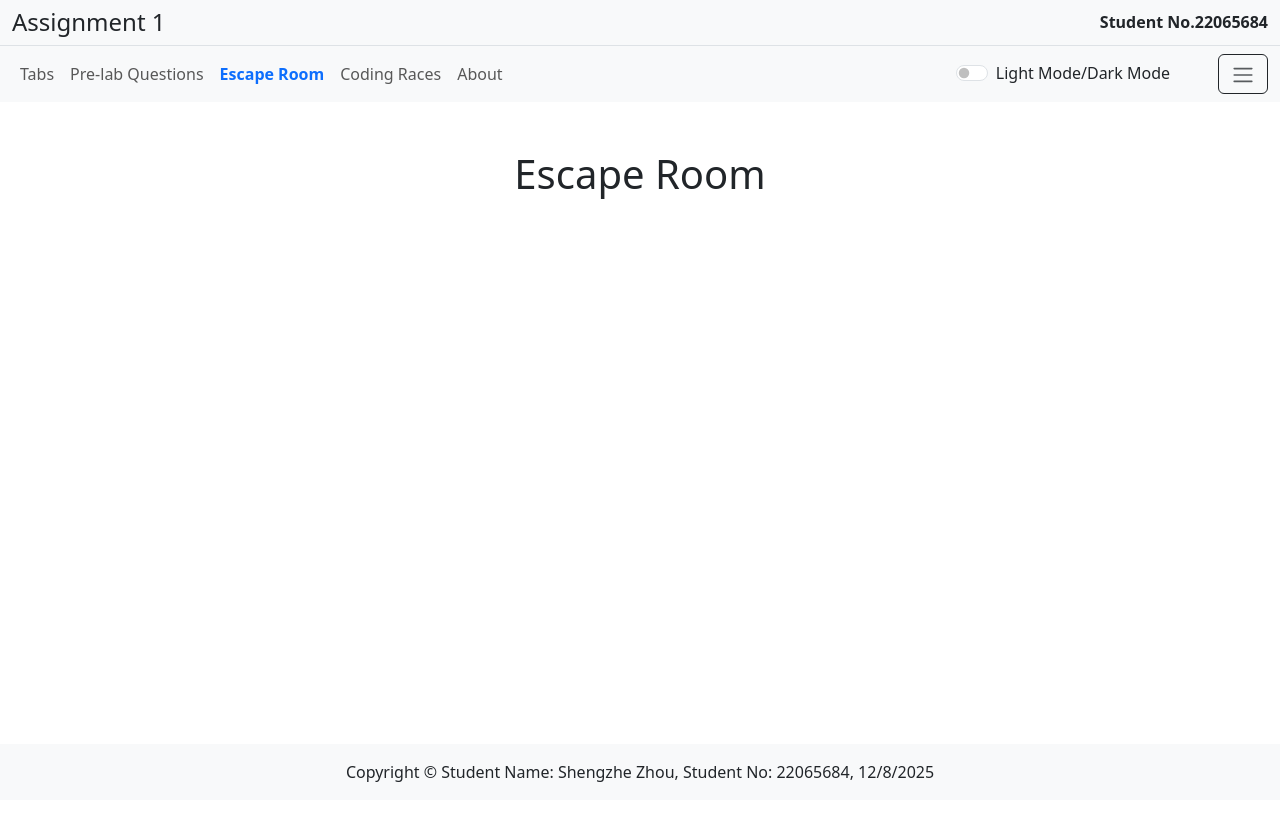
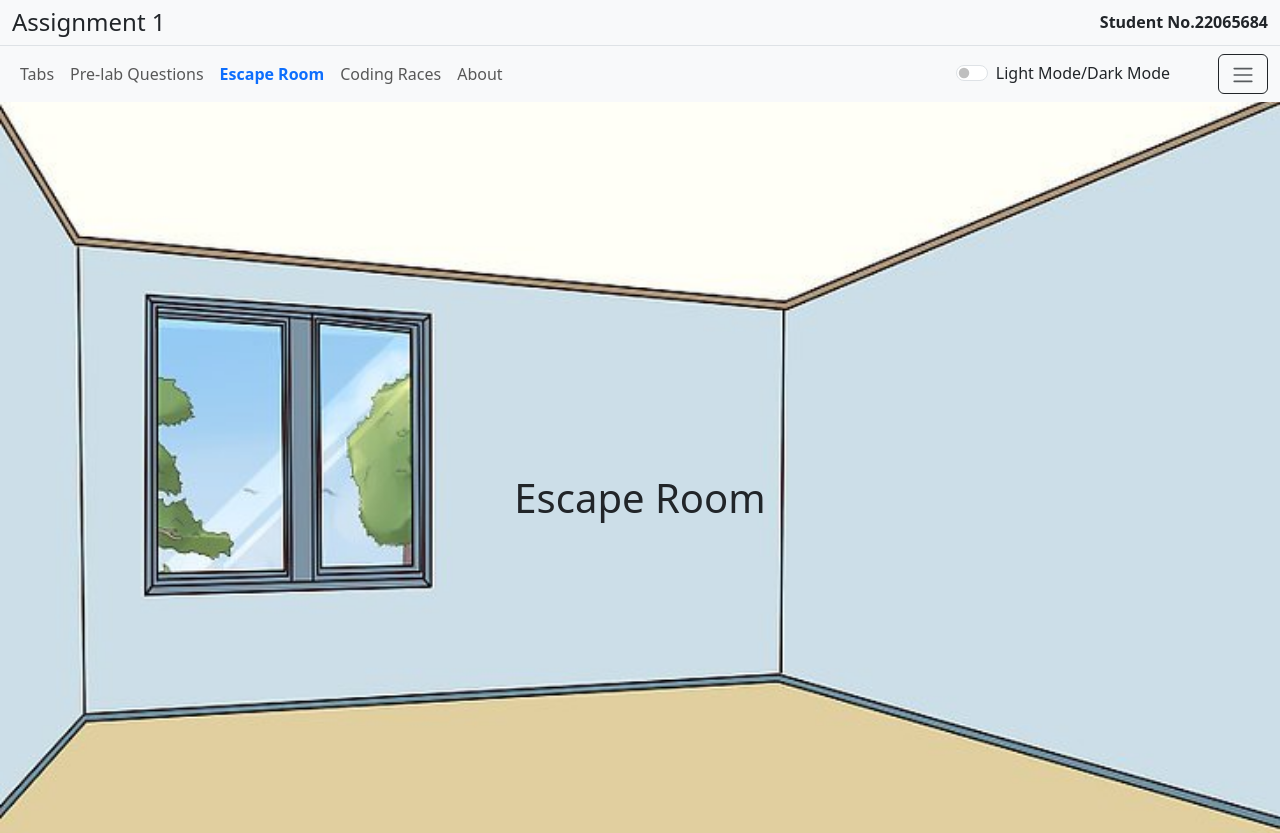
Before and after one commit to JZ556/part1, a Next.js app: page /escape-room in a window 1280 px wide. Shown: the top 833 px of the page. Before the commit the page ends 800 px from the top, so only its background shows below. Built offline with nearby package versions, Linux system fonts and the light colour scheme.

Commit message:
feat: apply background image for escape room

```diff
--- a/src/app/escape-room/page.js
+++ b/src/app/escape-room/page.js
@@ -1,7 +1,17 @@
 export default function EscapeRoom() {
-    return(
-        <div className="container py-5 text-center">
-            <h1>Escape Room</h1>
+    return (
+        <div
+            className="min-vh-100 d-flex align-items-center justify-content-center"
+            style={{
+                backgroundImage: 'url("/escape-room-image.jpg")',
+                backgroundSize: 'cover',
+                backgroundPosition: 'center',
+                backgroundAttachment: 'fixed'
+            }}
+        >
+            <div className="container py-5 text-center">
+                <h1 className="text-dark">Escape Room</h1>
+            </div>
         </div>
     )
 }
```
Also changed, not shown: public/escape-room-image.jpg (added).
